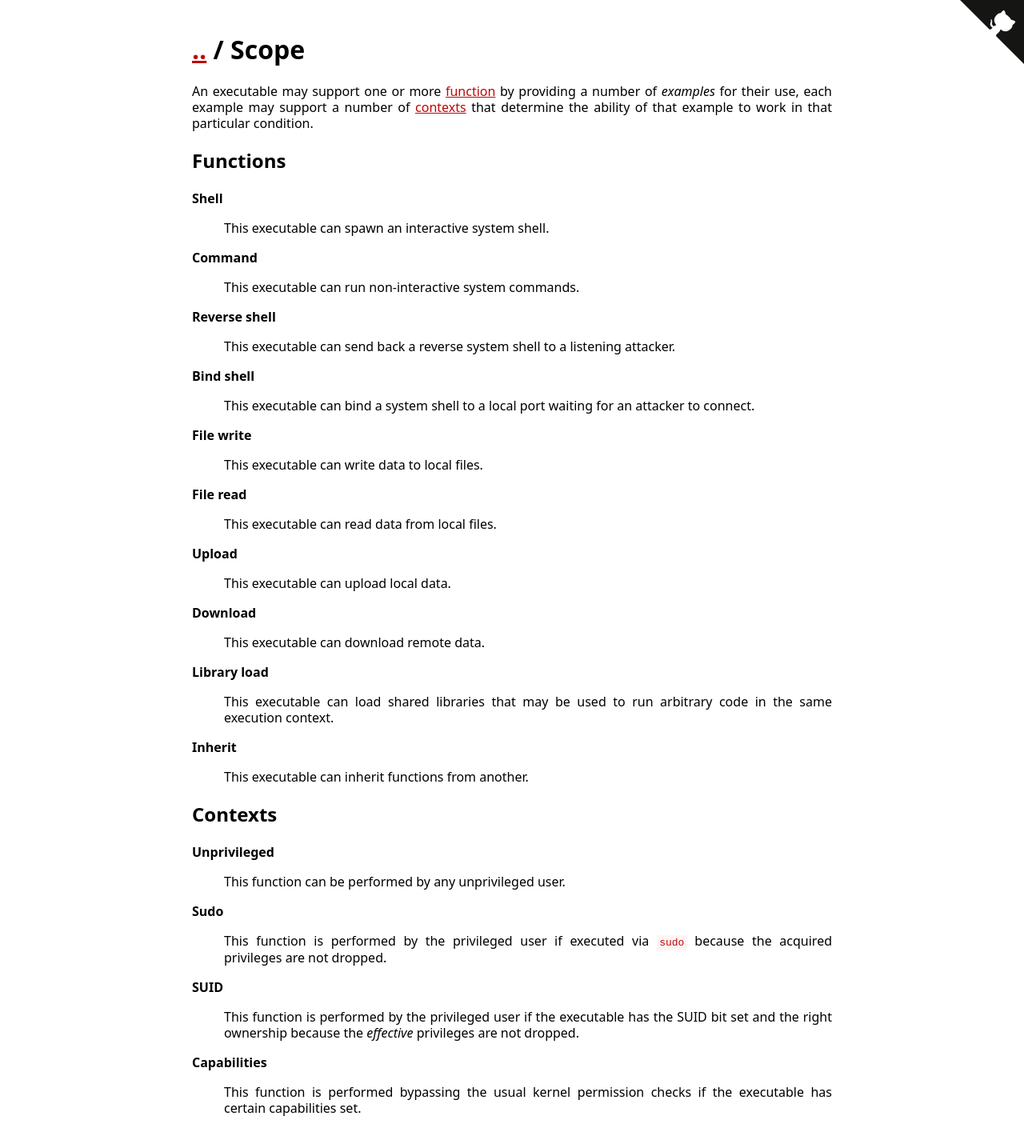
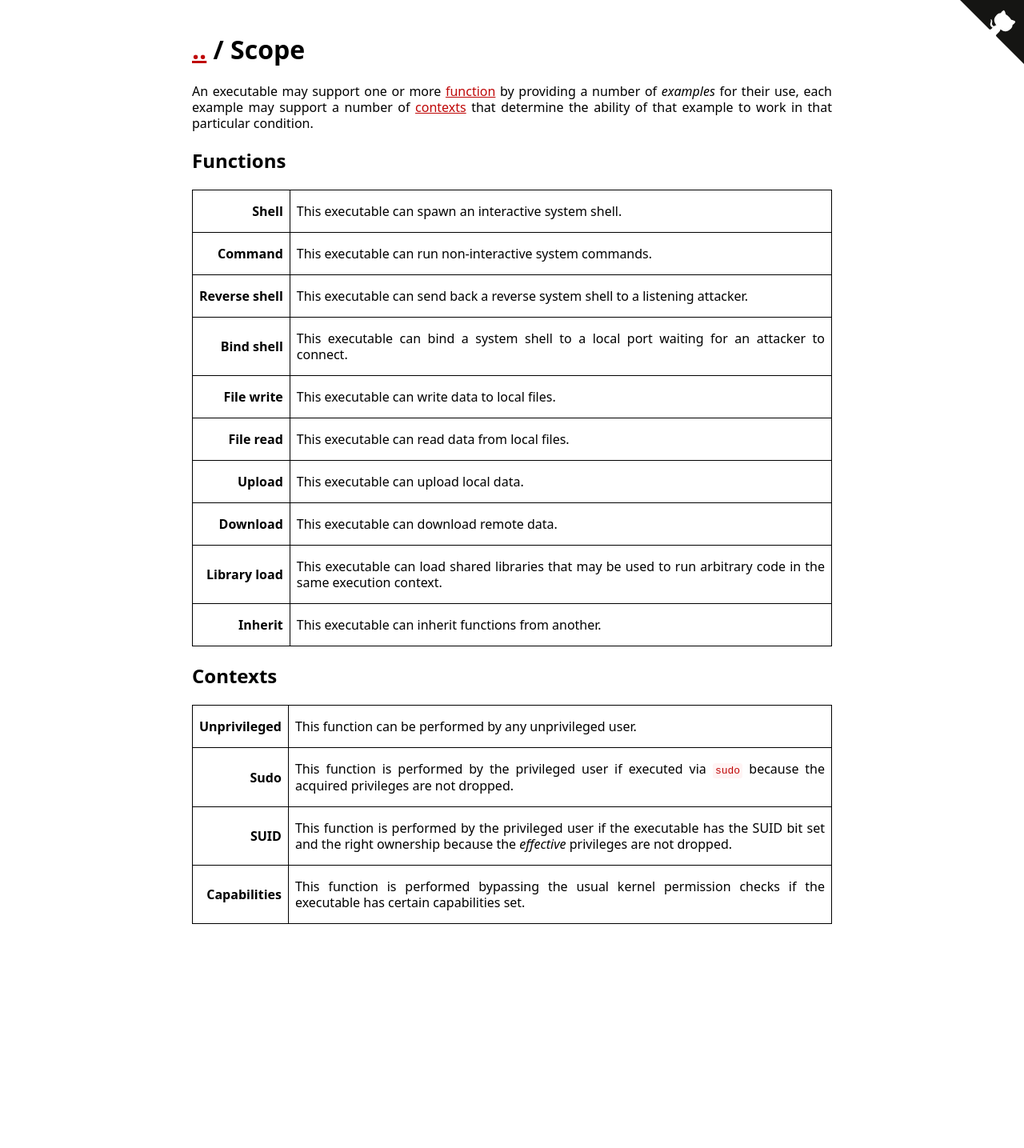
Before and after one commit to GTFOBins/GTFOBins.github.io, a Jekyll site: the page built from scope.md, in a window 1280 px wide. Shown: the whole page at 80% size. Built offline with Jekyll 4.4.1, drawn with Linux system fonts in a browser that asks for light colours; after the commit the page ends 1195 px from its top, so only the background shows below that.

Commit message:
Polish scope page

```diff
--- a/_includes/description_list.html
+++ /dev/null
@@ -1,9 +0,0 @@
-{% comment %} creates a definition list for functions or contexts {% endcomment %}
-<dl>
-    {% for _object_item in include.objects %}
-        {% assign _object_name = _object_item[0] %}
-        {% assign _object = _object_item[1] %}
-        <dt>{{ _object.label }}</dt>
-        <dd>{{ _object.description | markdownify }}</dd>
-    {% endfor %}
-</dl>
--- /dev/null
+++ b/_includes/description_table.html
@@ -0,0 +1,13 @@
+{% comment %} creates a table for functions or contexts {% endcomment %}
+<table class="description-table">
+  <tbody>
+    {% for _object_item in include.objects %}
+        {% assign _object_name = _object_item[0] %}
+        {% assign _object = _object_item[1] %}
+        <tr>
+            <th>{{ _object.label }}</th>
+            <td>{{ _object.description | markdownify }}</td>
+        </tr>
+    {% endfor %}
+  </tbody>
+</table>
--- a/assets/style.scss
+++ b/assets/style.scss
@@ -368,6 +368,24 @@ h2, h3, h4, h5, h5 {
     }
 }
 
+// description table
+
+.description-table {
+    border-collapse: collapse;
+
+    tbody {
+        th {
+            white-space: nowrap;
+            text-align: right;
+        }
+
+        th, td {
+            border: 1px solid $foreground;
+            padding: 0 0.5em;
+        }
+    }
+}
+
 // other classes
 
 .hidden {
--- a/scope.md
+++ b/scope.md
@@ -8,8 +8,8 @@ An executable may support one or more [function](#functions) by providing a numb
 
 ## Functions
 
-{% include description_list.html objects=site.data.functions %}
+{% include description_table.html label='Function' objects=site.data.functions %}
 
 ## Contexts
 
-{% include description_list.html objects=site.data.contexts %}
+{% include description_table.html label='Context' objects=site.data.contexts %}
```
Also changed, not shown: index.md (+1 -1 lines).
